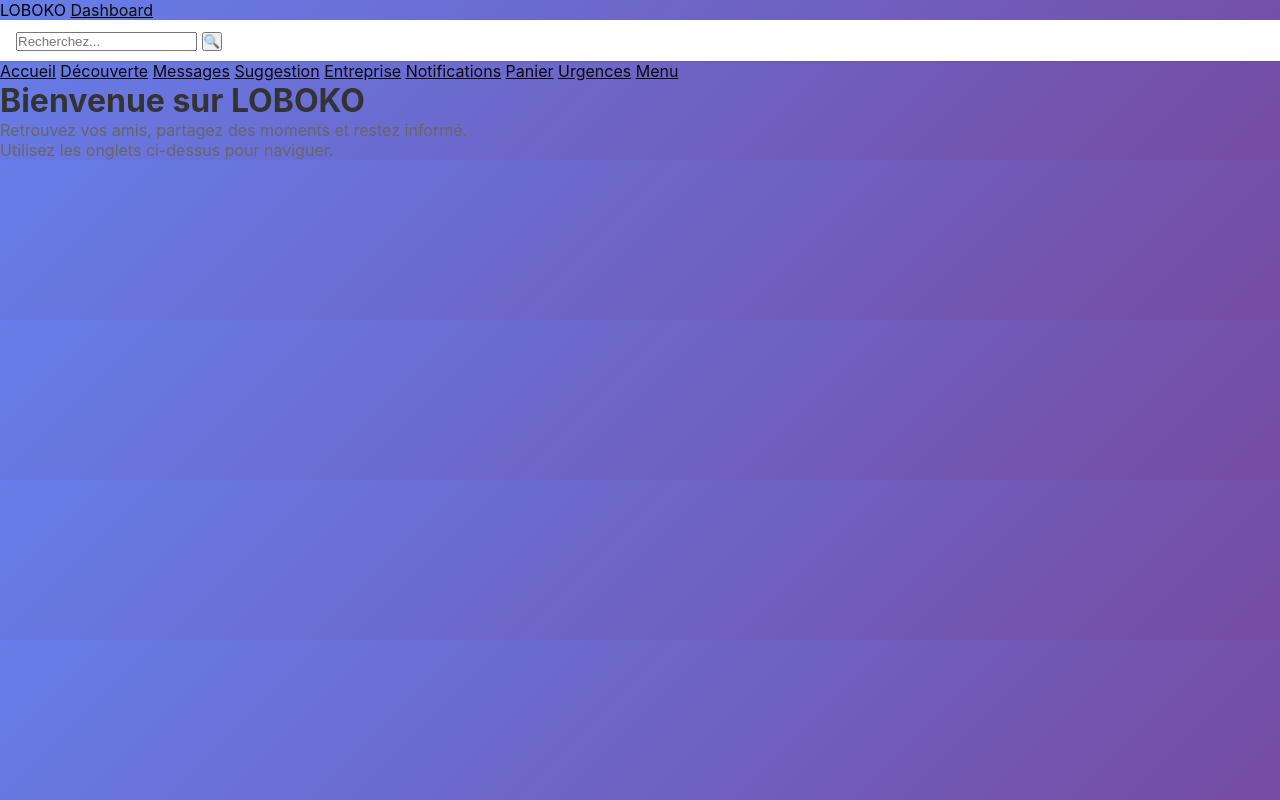
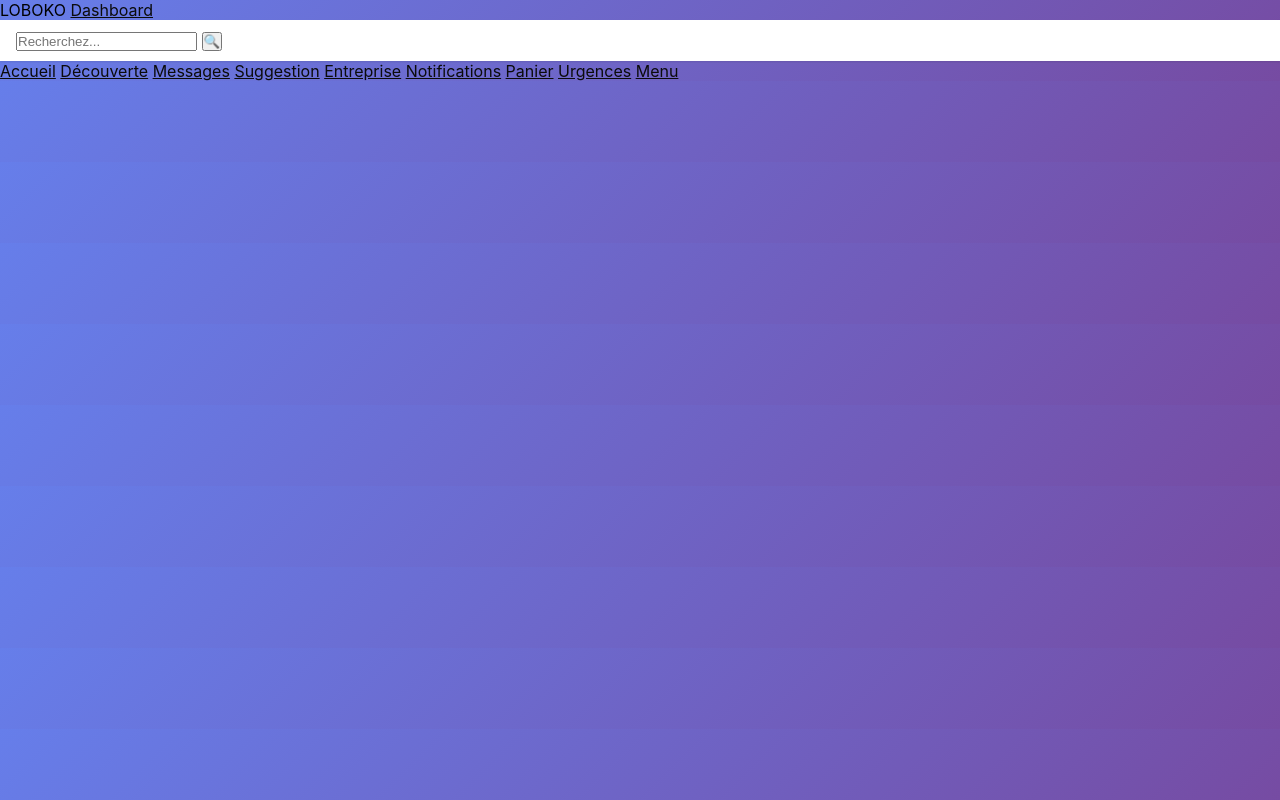
Before and after one commit to bigchrino/loboko, a plain HTML site: page accueil.html in a window 1280 px wide. Drawn offline with Linux system fonts and the light colour scheme.

Commit message:
Modification de la page d'accueil

```diff
--- a/accueil.html
+++ b/accueil.html
@@ -30,10 +30,9 @@
       </div>
     </nav>
     <div class="main-content">
-      <h1>Bienvenue sur LOBOKO</h1>
+      <h1></h1>
       <p>
-        Retrouvez vos amis, partagez des moments et restez informé.<br />
-        Utilisez les onglets ci-dessus pour naviguer.
+
       </p>
     </div>
   </body>
```
